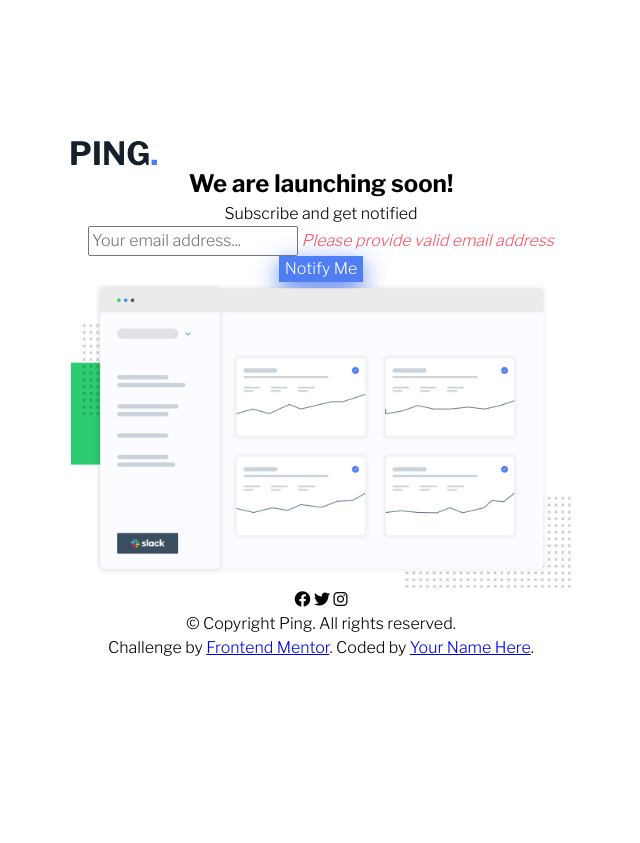
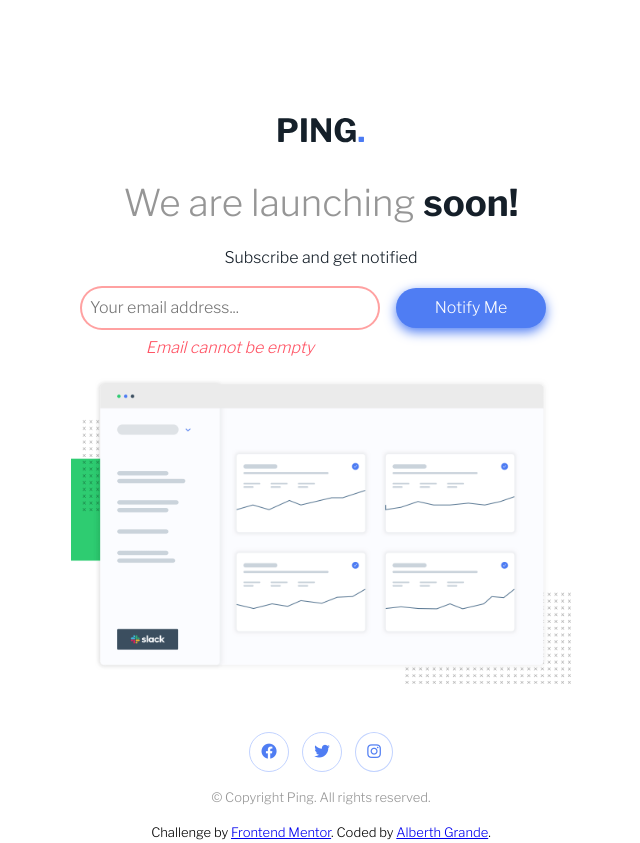
Before and after one commit to alberthgrande/ping-coming-soon-page, a plain HTML site: page index.html in a window 1280 px wide. Both pictures are taken after a click on the button "Notify Me". Shown: the whole page, without its empty margins (319-959 px from the left). Before the commit the page ends 800 px from the top, so only its background shows below. Drawn offline with nearby package versions, Linux system fonts and the light colour scheme.

Commit message:
Done Challenge

```diff
--- a/css/style.css
+++ b/css/style.css
@@ -32,15 +32,41 @@
 .container {
   margin: 0 1rem;
 }
-
+.ping-logo {
+  display: block;
+  margin: 10rem auto 2rem;
+}
+.title {
+  margin: 2rem 0 1rem;
+  color: var(--nuetral-Gray);
+  font-weight: var(--fw-300);
+}
+.title-sub {
+  color: var(--nuetral-Very-Dark-Blue);
+  font-weight: var(--fw-700);
+}
+.sub-title {
+  margin: 1rem 0;
+  color: var(--nuetral-Very-Dark-Blue);
+  font-weight: var(--fw-300);
+}
 /*************************
 form
 **************************/
+.form-group {
+  position: relative;
+}
+.form-group input {
+  border: 2px solid var(--nuetral-Gray);
+  outline: transparent;
+}
+
 .form-group button {
   border: none;
   cursor: pointer;
+
   background-color: var(--primary-Blue);
-  box-shadow: var(--primary-Blue) 0px 8px 24px;
+  box-shadow: var(--primary-Blue) 0px 4px 12px;
   color: hsl(0, 0%, 100%);
   font-weight: var(--fw-300);
 }
@@ -49,27 +75,106 @@
   font-size: 1rem;
   color: var(--secondary-Light-Red);
 }
+.form-control {
+  padding: 0.5rem;
+  border-radius: 20rem;
+}
+
+/*************************
+dashboard-image
+**************************/
+.dashboard-image {
+  display: block;
+  margin: 3rem auto;
+  width: 100%;
+  max-width: 500px;
+  height: auto;
+}
+
+/*************************
+socia-media
+**************************/
+
+.socia-media .fa-brands {
+  border-radius: 50%;
+  cursor: pointer;
+  font-size: 0.975rem;
+  margin: 0 0.3rem;
+
+  padding: 0.7rem;
+  border: 1px solid var(--secondary-Pale-Blue);
+  color: var(--primary-Blue);
+}
+
+.socia-media .fa-brands:hover {
+  background-color: var(--primary-Blue);
+  color: hsl(0, 0%, 100%);
+}
+.copy {
+  font-size: 0.813rem;
+  margin: 1rem;
+
+  color: var(--nuetral-Gray);
+}
+
+/*************************
+footer
+**************************/
+.attribution {
+  font-size: 0.813rem;
+}
+/*************************
+media query
+**************************/
+@media only screen and (min-width: 48rem) {
+  .title {
+    font-size: 2.3rem;
+  }
+  /*************************
+form
+**************************/
+  .form {
+    display: flex;
+    justify-content: center;
+    align-items: center;
+  }
+
+  .form-group input {
+    min-width: 300px;
+  }
+  .form-group button {
+    min-width: 150px;
+    margin: 0 1rem;
+  }
+  .form-group small {
+    position: absolute;
+    top: 50px;
+    left: 0;
+    width: 100%;
+  }
+}
 @media only screen and (max-width: 48rem) {
+  .ping-logo {
+    height: 1.2rem;
+    margin: 60vh auto 0;
+  }
+
+  /*************************
+form
+**************************/
   .form-group {
     display: flex;
     flex-direction: column;
-  }
-  .form-control {
-    padding: 0.5rem;
-    border-radius: 20rem;
   }
 
   .form-group button {
     margin: 1rem 0;
   }
+  /*************************
+socia-media
+**************************/
+
+  .socia-media {
+    margin: 10rem 0 0;
+  }
 }
-/*************************
-dashboard-image
-**************************/
-.dashboard-image {
-  display: block;
-  margin: 0 auto;
-  width: 100%;
-  max-width: 500px;
-  height: auto;
-}
--- a/index.html
+++ b/index.html
@@ -34,11 +34,13 @@
   <body>
     <main>
       <section class="container">
-        <img src="./images/logo.svg" alt="PING LOGO" />
-        <h1 class="title">We are launching <span>soon!</span></h1>
-        <!--  -->
-        <p>Subscribe and get notified</p>
-        <!--  -->
+        <img class="ping-logo" src="./images/logo.svg" alt="PING LOGO" />
+        <h1 class="title">
+          We are launching <span class="title-sub">soon!</span>
+        </h1>
+
+        <p class="sub-title">Subscribe and get notified</p>
+
         <form class="form" name="emailForm">
           <div class="form-group">
             <label for="email" hidden>Email</label>
@@ -50,6 +52,7 @@
               placeholder="Your email address..."
               aria-describedby="helpId"
             />
+
             <small id="helpId" class="text-muted"></small>
           </div>
           <div class="form-group">
@@ -79,7 +82,7 @@
             <i class="fa-brands fa-instagram"></i>
           </div>
 
-          <p>&copy; Copyright Ping. All rights reserved.</p>
+          <p class="copy">&copy; Copyright Ping. All rights reserved.</p>
         </div>
       </section>
     </main>
@@ -88,7 +91,7 @@
         Challenge by
         <a href="https://www.frontendmentor.io?ref=challenge" target="_blank"
           >Frontend Mentor</a
-        >. Coded by <a href="#">Your Name Here</a>.
+        >. Coded by <a href="#">Alberth Grande</a>.
       </p>
     </footer>
     <script src="./js/script.js"></script>
--- a/js/script.js
+++ b/js/script.js
@@ -1,5 +1,22 @@
-const emailInput = document.querySelector("input").value;
+const emailInput = document.querySelector("input");
 const errorMsg = document.querySelector("small");
+
+let mailformat = /^\w+([\.-]?\w+)*@\w+([\.-]?\w+)*(\.\w{2,3})+$/;
 function formValidation() {
-  errorMsg.innerHTML = "Please provide valid email address";
+  if (emailInput.value === "") {
+    errorMsg.innerHTML = `Email cannot be empty`;
+    emailInput.style.borderColor = "hsla(0, 100%, 74%, 0.7)";
+    emailInput.style.borderWidth = "2px";
+    emailInput.style.borderStyle = "solid";
+  } else if (emailInput.value.match(mailformat)) {
+    errorMsg.style.display = `none`;
+    emailInput.style.borderColor = "hsla(154, 59%, 51%,0.7)";
+    emailInput.style.borderWidth = "2px";
+    emailInput.style.borderStyle = "solid";
+  } else {
+    errorMsg.innerHTML = `Please provide valid email address`;
+    emailInput.style.borderColor = "hsla(0, 100%, 74%, 0.7)";
+    emailInput.style.borderWidth = "2px";
+    emailInput.style.borderStyle = "solid";
+  }
 }
```
